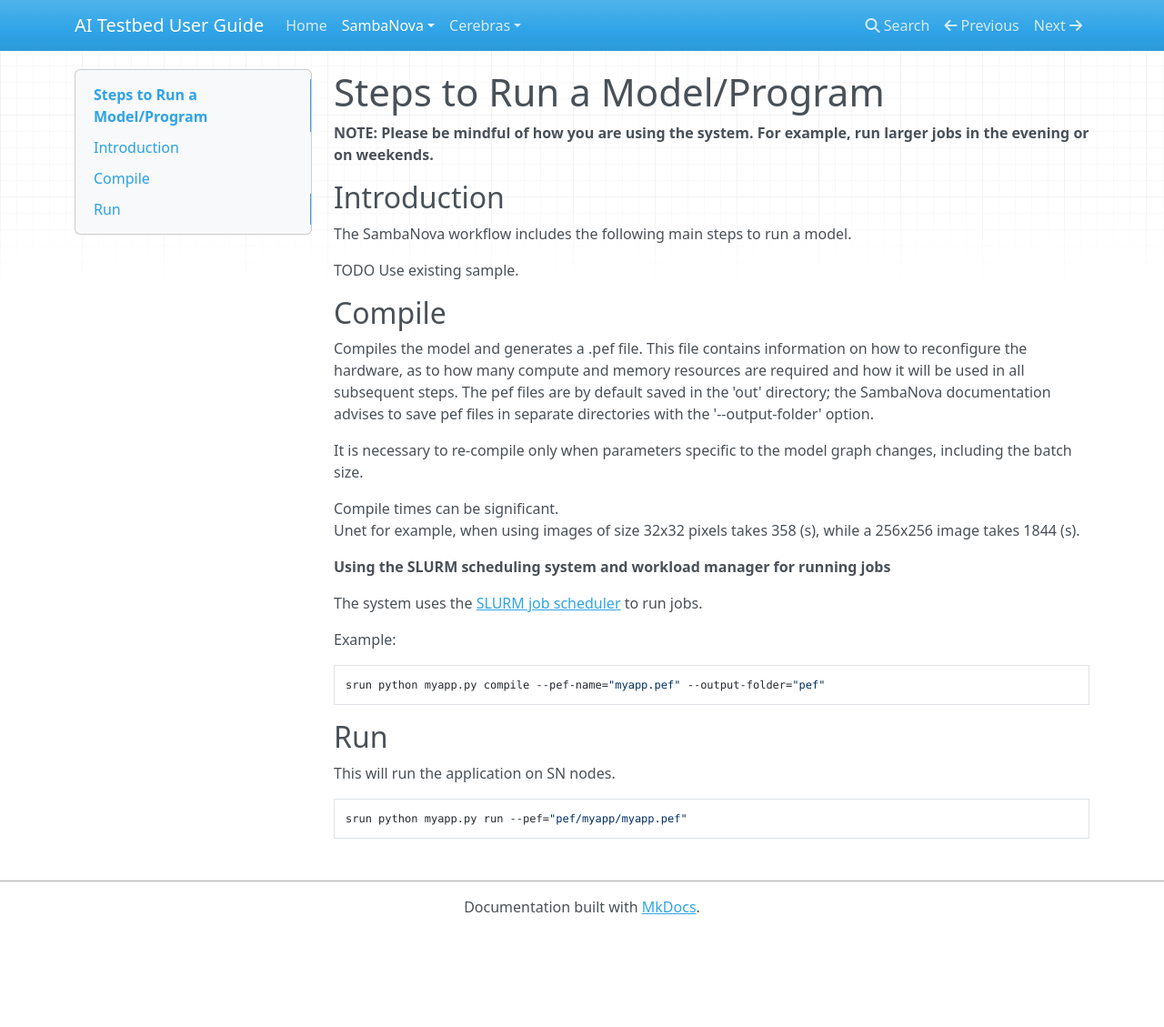
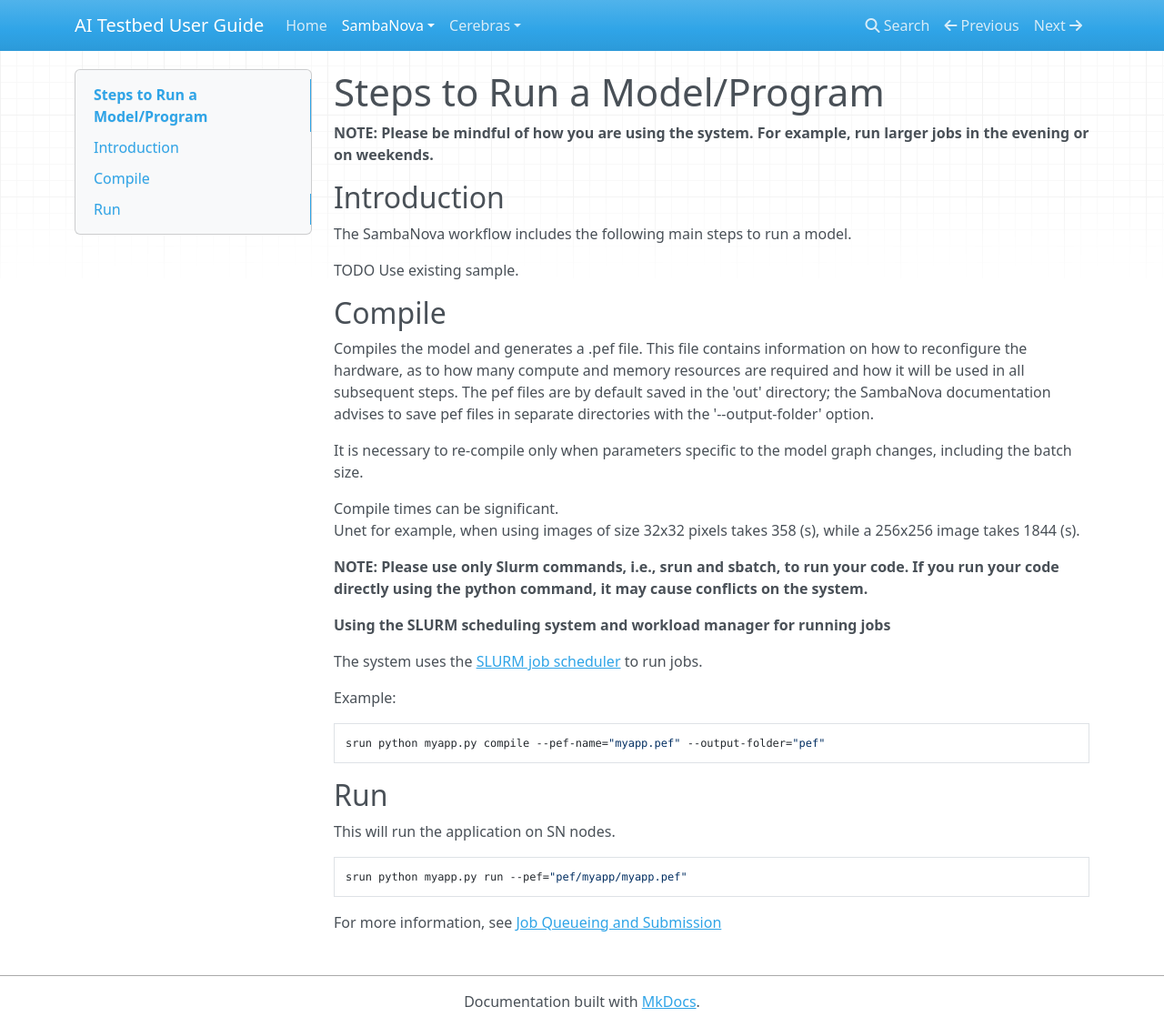
Before and after one commit to argonne-lcf/ai-testbed-userdocs, an MkDocs documentation site: the page built from docs/sambanova/Steps-to-run-a-model-or-program.md, in a window 1280 px wide and 1129 px high. Shown: the whole window at 91% size. Built offline with MkDocs 1.6.1, drawn with Linux system fonts in a browser that asks for light colours; nearby versions of some CDN libraries.

Commit message:
Meeting notes.

````diff
--- a/docs/sambanova/Steps-to-run-a-model-or-program.md
+++ b/docs/sambanova/Steps-to-run-a-model-or-program.md
@@ -24,6 +24,10 @@
 Compile times can be significant.
 Unet for example, when using images of size 32x32 pixels takes 358 (s), while a 256x256 image takes 1844 (s).
 
+**NOTE: Please use only Slurm commands, i.e., srun and sbatch, to run your code.
+If you run your code directly using the python command, it may cause conflicts
+on the system.**
+
 **Using the SLURM scheduling system and workload manager for running
 jobs**
 
@@ -43,3 +47,5 @@
 ```bash
 srun python myapp.py run --pef="pef/myapp/myapp.pef"
 ```
+
+For more information, see [Job Queueing and Submission](Job-Queuing-and-Submission.md)
````
Also changed, not shown: docs/sambanova/Tunneling-and-forwarding-ports.md (+0 -2 lines).
